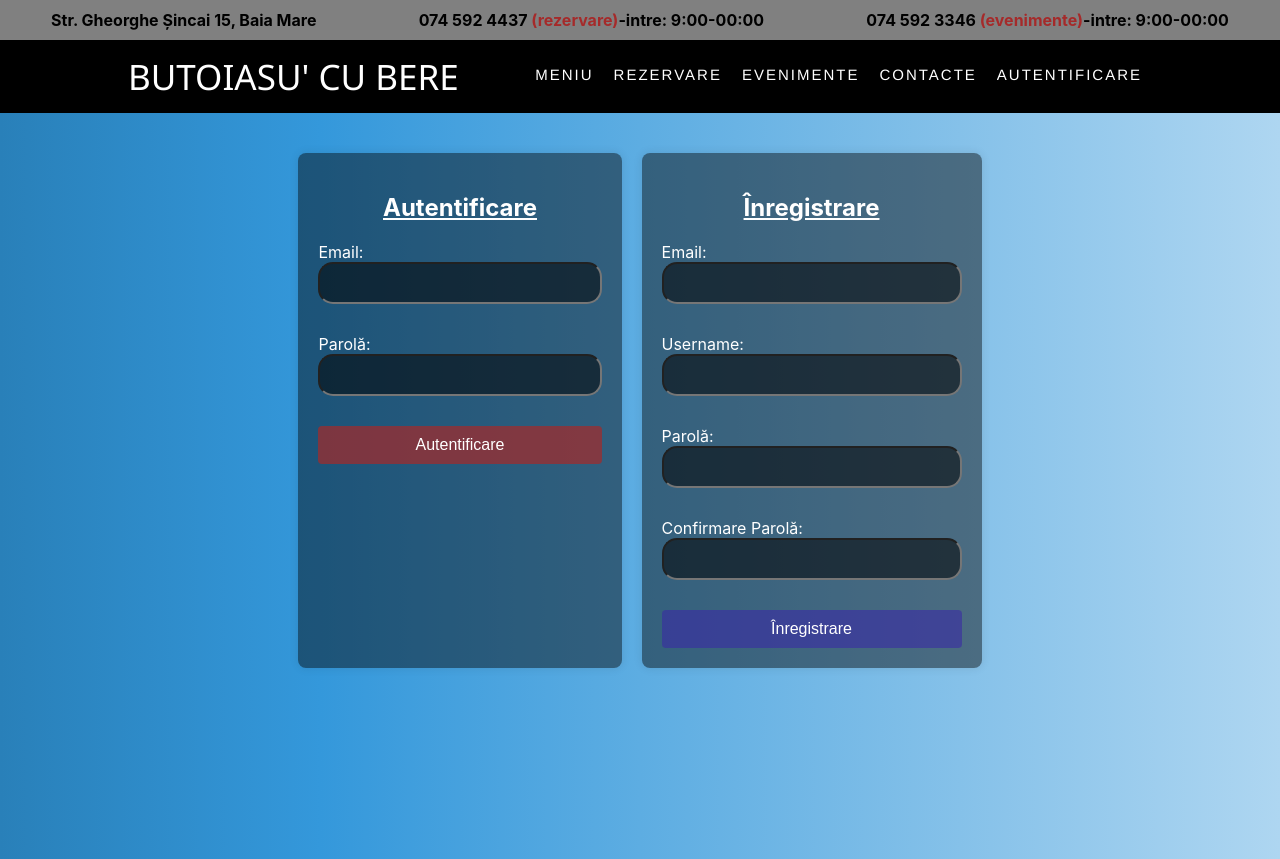
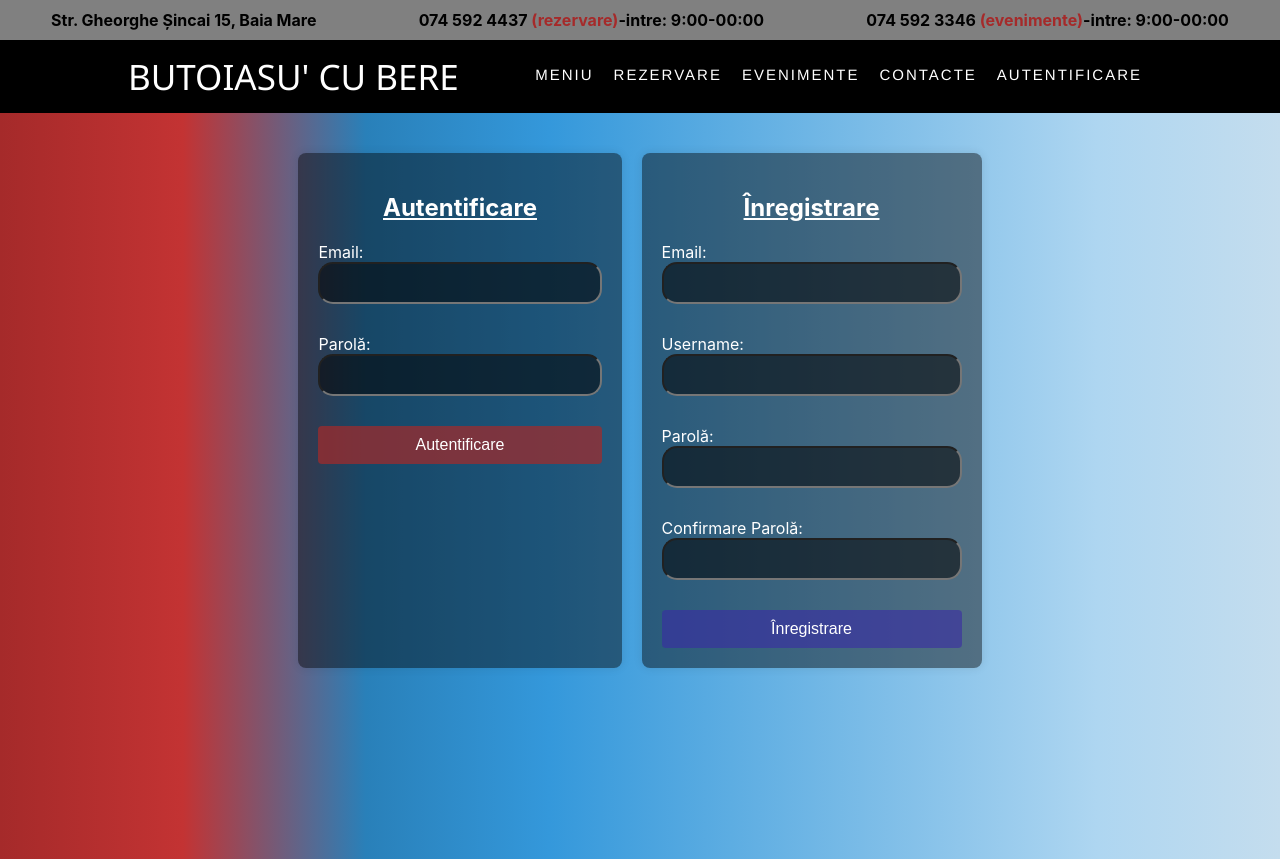
Before and after one commit to Munca/butoiasu-cu-bere, a React (Create React App) app: page /auth in a window 1280 px wide. Built offline with nearby package versions, Linux system fonts and the light colour scheme; no server answers.

Commit message:
singin-singup-style

```diff
--- a/src/app/hooks.ts
+++ b/src/app/hooks.ts
@@ -1,6 +1,5 @@
 import { TypedUseSelectorHook, useDispatch, useSelector } from 'react-redux';
 import type { RootState, AppDispatch } from './store';
 
-// Use throughout your app instead of plain `useDispatch` and `useSelector`
 export const useAppDispatch = () => useDispatch<AppDispatch>();
 export const useAppSelector: TypedUseSelectorHook<RootState> = useSelector;
--- a/src/app/store.ts
+++ b/src/app/store.ts
@@ -8,7 +8,7 @@ export const store = configureStore({
     user: userReducer,
     reservation: reservationReducer,
     menu: menuReducer,
-  },
+  }
 });
 
 export type AppDispatch = typeof store.dispatch;
--- a/src/pages/singin-singup/singin-singup.scss
+++ b/src/pages/singin-singup/singin-singup.scss
@@ -1,11 +1,14 @@
 .singin-singup {
   background: linear-gradient(
     to right,
+    #a52a2a,
+    #c33333,
     #2980b9,
     #3498db,
     #5dade2,
     #85c1e9,
-    #aed6f1
+    #aed6f1,
+    #c4ddee
   );
   display: flex;
   flex-direction: column;
```
